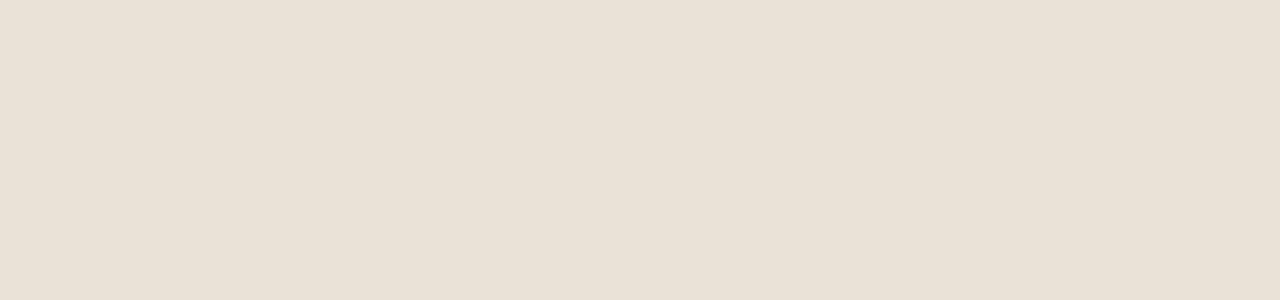
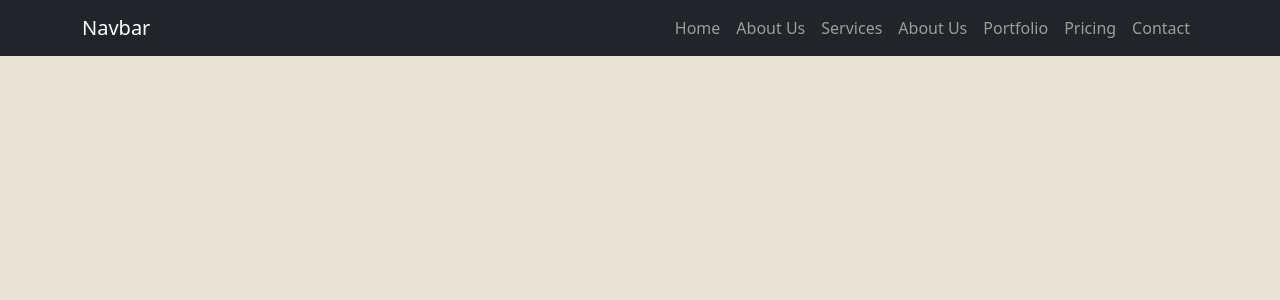
Before and after one commit to CianMW/cian-portfolio, a React (Create React App) app: page /Company in a window 1280 px wide. Before the commit this address had no page. Shown: the top 300 px of the page. Built offline with nearby package versions, Linux system fonts and the light colour scheme; a web font is replaced by a local one.

Commit message:
View fixes
- fixed alignment on landing page

```diff
--- a/src/App.css
+++ b/src/App.css
@@ -1053,3 +1053,8 @@ p.perspect {
   margin-right: auto;
   margin-left: auto;
 }
+
+
+.noLinkStyle{
+  text-decoration: none;
+}
--- a/src/App.js
+++ b/src/App.js
@@ -7,6 +7,7 @@ import './App.css';
 import Landing from './components/Landing';
 import CorporateHome from './components/corporate/CorporateHome';
 import BakerySample from './components/bakerySample/BakerySample';
+import MainView from './components/companySample/MainView';
 
 
 function App() {
@@ -23,6 +24,7 @@ function App() {
         <Route path="/corporate" element={<CorporateHome/>}/>
         <Route path="/portfolio" element={<Home/>}/>
         <Route path="/sampleBakery" element={<BakerySample/>}/>
+        <Route path="/Company" element={<MainView/>}/>
       </Routes>
       </BrowserRouter>
     </CustomScrollbar>
--- a/src/components/Landing.jsx
+++ b/src/components/Landing.jsx
@@ -28,7 +28,7 @@ const Landing = () => {
           <h5 className="text-left mt-2 ml-2 designerName">Cian Markwick - Full Stack Developer</h5>
          {windowWidth > 650 ? <PerspectiveIntro/> : <NormalIntro/>}
         </Row>
-        <Row className="mt-5 pt-5 justify-content-center align-items-center" >
+        <Row className="mt-5 pt-5 justify-content-center" >
           <Col md={6} className="d-block text-center darkText justify-content-center align-items-center">
             <div>
               <h2 className="fw-bold">Looking to hire a developer?</h2>
--- /dev/null
+++ b/src/components/companySample/CompanyNavbar.jsx
@@ -0,0 +1,24 @@
+import {Navbar, Nav, Container} from 'react-bootstrap'
+
+const CompanyNavbar = () => {
+
+    return(
+        <Navbar bg="dark" variant="dark">
+    <Container>
+    <Navbar.Brand href="#home">Navbar</Navbar.Brand>
+    <Nav className="mr-auto">
+      <Nav.Link href="#home">Home</Nav.Link>
+      <Nav.Link href="#features">About Us</Nav.Link>
+      <Nav.Link href="#features">Services</Nav.Link>
+      <Nav.Link href="#features">About Us</Nav.Link>
+      <Nav.Link href="#pricing">Portfolio</Nav.Link>
+      <Nav.Link href="#pricing">Pricing</Nav.Link>
+      <Nav.Link href="#pricing">Contact</Nav.Link>
+    </Nav>
+    </Container>
+  </Navbar>
+    )
+}
+
+
+export default CompanyNavbar
--- /dev/null
+++ b/src/components/companySample/MainView.jsx
@@ -0,0 +1,15 @@
+import CompanyNavbar from "./CompanyNavbar";
+import "./companySampleStyle.css";
+
+const MainView = () => {
+
+
+    return(
+    <div id="companyWrapper">
+            <CompanyNavbar/>
+    </div>
+
+    )
+}
+
+export default MainView
--- /dev/null
+++ b/src/components/companySample/companySampleStyle.css
@@ -0,0 +1,6 @@
+#companyWrapper{
+    height: 100%;
+    width: 100%;
+    min-height: 100vh;
+    min-width: 100vw;
+}
--- a/src/components/corporate/CommerceNav.jsx
+++ b/src/components/corporate/CommerceNav.jsx
@@ -2,6 +2,7 @@ import Navbar from "react-bootstrap/Navbar";
 import Nav from "react-bootstrap/Nav";
 import Container from "react-bootstrap/Container";
 import "./corporate.css";
+import { Link } from "react-router-dom";
 
 const CommerceNav = () => {
   return (
@@ -9,9 +10,11 @@ const CommerceNav = () => {
         <Container className=" p-0 justify-content d-flex align-items">
           <Navbar.Brand href="#home"><img src="https://i.ibb.co/GcfJSd5/c-logo.png" alt="Web Developer" className="c-logo" /></Navbar.Brand>
           <Nav className="justify-content-center d-flex ">
-            <div className="px-2 nav-link-container">
+          <Link to="/">
+          <div className="px-2 noLinkStyle nav-link-container">
                 <h4 className="blue-top">Home</h4>
               </div>
+          </Link>
             <div className="px-2 nav-link-container">
                 <h4 className="blue-top">Features</h4>
               </div>
```
